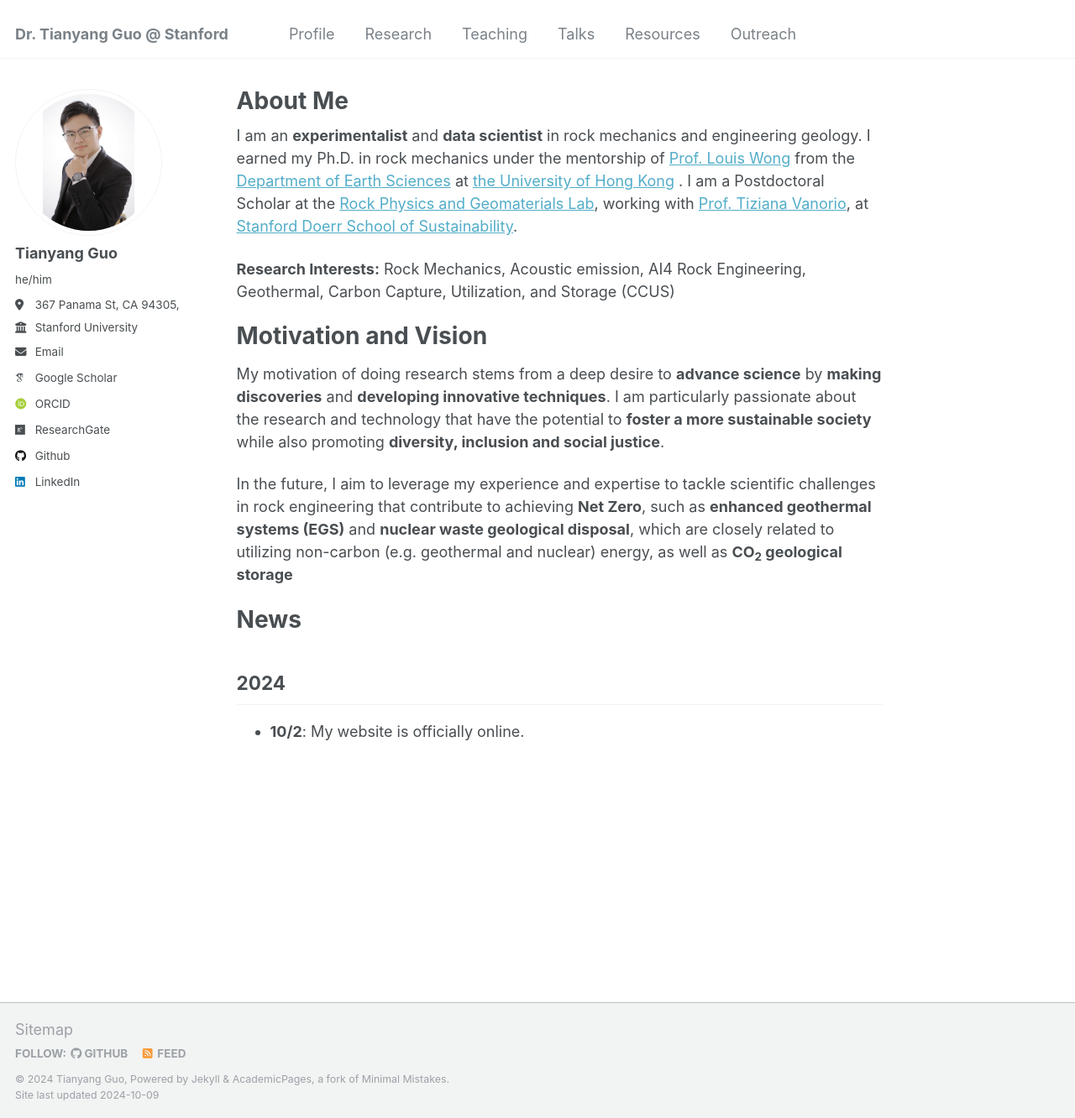
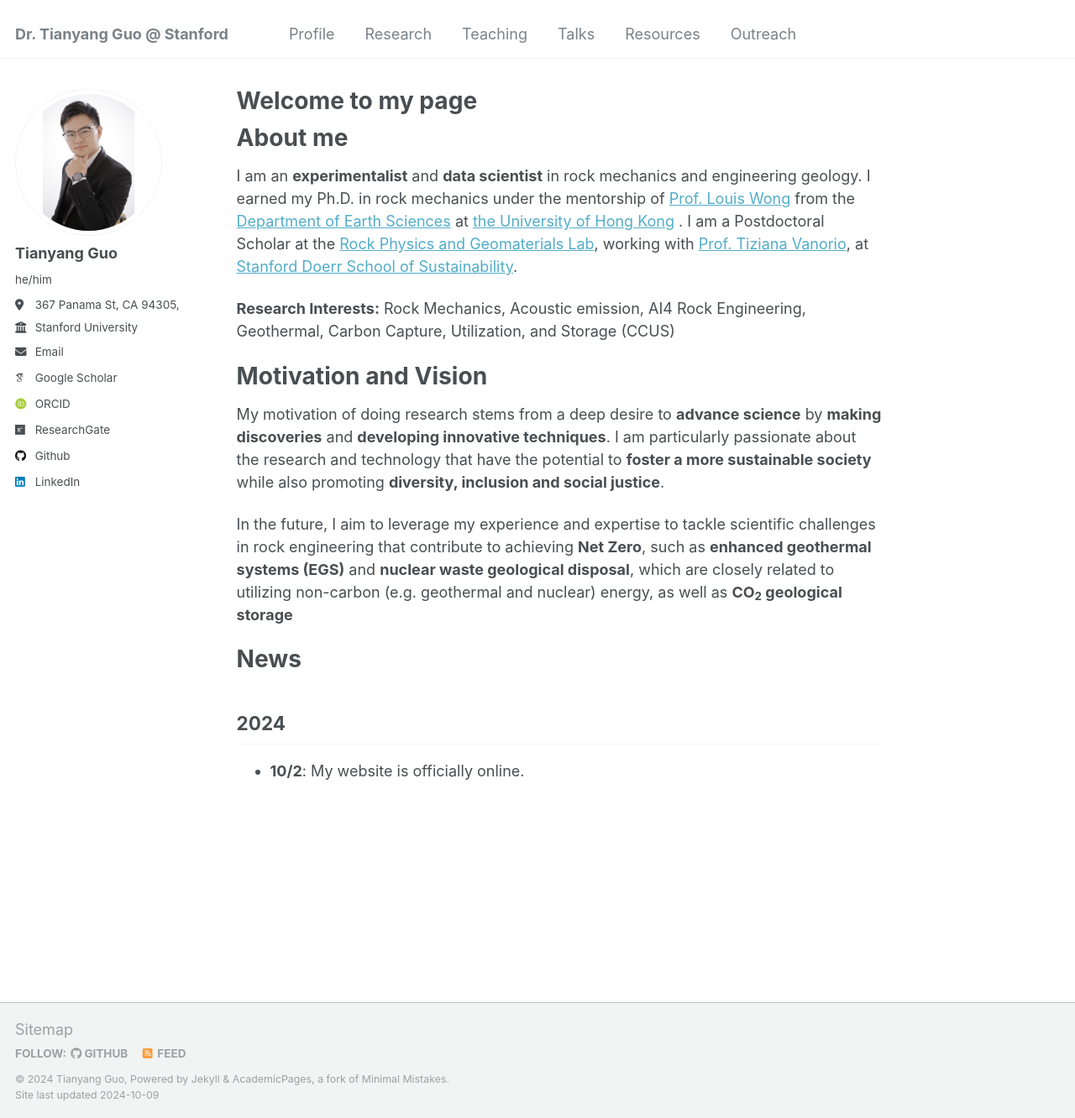
Before and after one commit to guotystanford/guotystanford.github.io, a Jekyll site: the page built from _pages/about.md, in a window 1280 px wide and 1332 px high. Shown: the whole window at 84% size. Built offline with Jekyll 4.4.1, drawn with Linux system fonts in a browser that asks for light colours; some web fonts are replaced.

Commit message:
Update about.md

```diff
--- a/_pages/about.md
+++ b/_pages/about.md
@@ -1,12 +1,12 @@
 ---
 permalink: /
-title: "About Me"
+title: "Welcome to my page"
 author_profile: true
 redirect_from:
   - /about/
   - /about.html
 ---
-
+# About me
 I am an **experimentalist** and **data scientist** in rock mechanics and engineering geology. I earned my Ph.D. in rock mechanics under the mentorship of [Prof. Louis Wong](https://www.earthsciences.hku.hk/people/academic_staff/77/?back=af3a6f1ace1fc32210286eb66ab8ef53) from the [Department of Earth Sciences](https://www.earthsciences.hku.hk/) at [the University of Hong Kong](https://www.hku.hk/) . I am a Postdoctoral Scholar at the [Rock Physics and Geomaterials Lab](https://rgl.stanford.edu/), working with [Prof. Tiziana Vanorio](https://profiles.stanford.edu/tiziana-vanorio?releaseVersion=10.8.0), at [Stanford Doerr School of Sustainability](https://sustainability.stanford.edu/).
 
 **Research Interests:** Rock Mechanics, Acoustic emission, AI4 Rock Engineering, Geothermal, Carbon Capture, Utilization, and Storage (CCUS)
```
